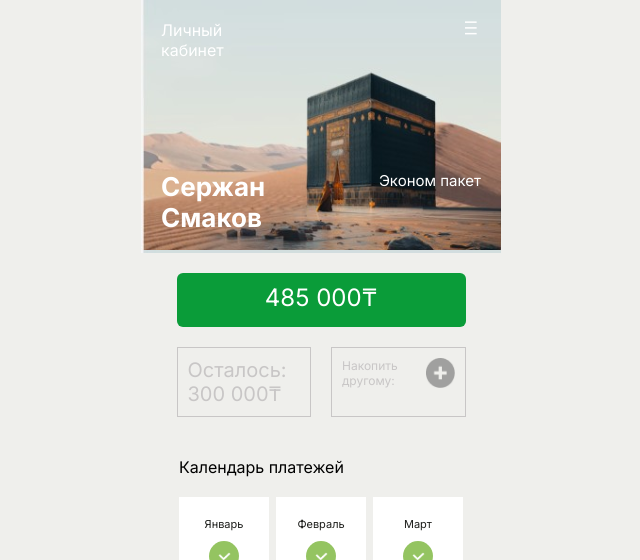
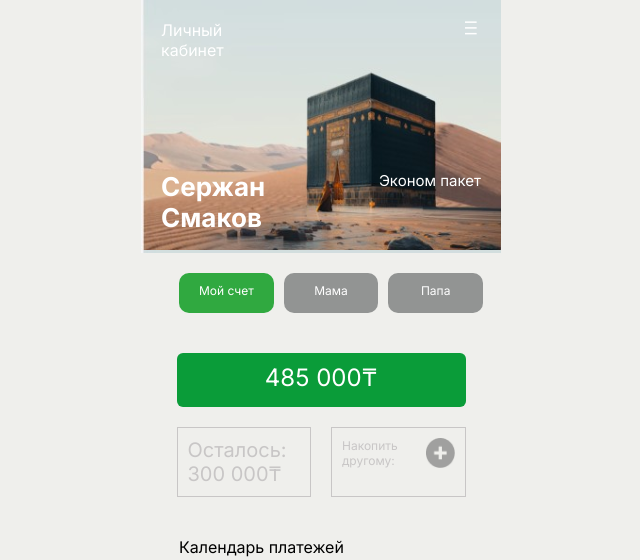
Before and after one commit to Ondar222/Jenil-Jina, a PHP site: page /pages/personalAccount.html in a window 1280 px wide. Shown: the top 560 px of the page, without its empty margins (319-959 px from the left). Run offline with PHP 8.4, Linux system fonts and the light colour scheme.

Commit message:
jenil-commit

```diff
--- a/pages/personalAccount.html
+++ b/pages/personalAccount.html
@@ -30,6 +30,17 @@
             </div>
             <div class="personalAccount__bottom__block">
                 <div class="bottom__block__container">
+                    <div class="family__class">
+                  <div class="family__card__first">
+                    Мой счет
+                  </div>
+                  <div class="family__card">
+                    Мама
+                  </div>
+                  <div class="family__card__end">
+                    Папа
+                  </div>
+                    </div>
                     <div class="balance">
                         <p>485 000<span>&#8376;</span></p>
                     </div>
--- a/styles/economyPackage.css
+++ b/styles/economyPackage.css
@@ -128,6 +128,8 @@ body {
     text-align: center;
     justify-content: center;
     cursor: pointer;
+    border-radius: 15px;
+    padding: 10px 20px;
 }
 
 .economyPackage__card {
@@ -140,6 +142,8 @@ body {
     text-align: center;
     justify-content: center;
     cursor: pointer;
+    border-radius: 15px;
+    padding: 10px 20px;
 }
 
 .economyPackage__btn{
--- a/styles/personalAccount.css
+++ b/styles/personalAccount.css
@@ -160,6 +160,57 @@ details[open] summary::after {
     width: 100%;
     height: 100%;
     display: flex;
+}
+
+.family__class{
+    display: flex;
+    flex-direction: row;
+    justify-content: space-around;
+    margin: 0 auto;
+    margin-top: 20px;
+    width: 90%;
+    padding-left: 20px;
+    gap: 10px;
+}
+
+.family__card__first {
+    width: 141px;
+    height: 40px;
+    background-color: #30A940;
+    text-align: center;
+    padding-top: 10px;
+    font-weight: 400;
+    color: #FFFF;
+    border-radius: 10px;
+    font-size: 12px;
+    cursor: pointer;
+}
+
+.family__card {
+    width: 141px;
+    height: 40px;
+    background-color: #929493;
+    color: #FFFF;
+    font-weight: 400;
+    text-align: center;
+    padding-top: 10px;
+    border-radius: 10px;
+    font-size: 12px;
+    cursor: pointer;
+}
+
+.family__card__end {
+    width: 141px;
+    height: 40px;
+    background-color: #929493;
+    color: #FFFF;
+    font-weight: 400;
+    text-align: center;
+    padding-top: 10px;
+    border-radius: 10px;
+    font-size: 12px;
+    cursor: pointer;
+
 }
 
 .bottom__block__container {
```
Also changed, not shown: 2 other files.
